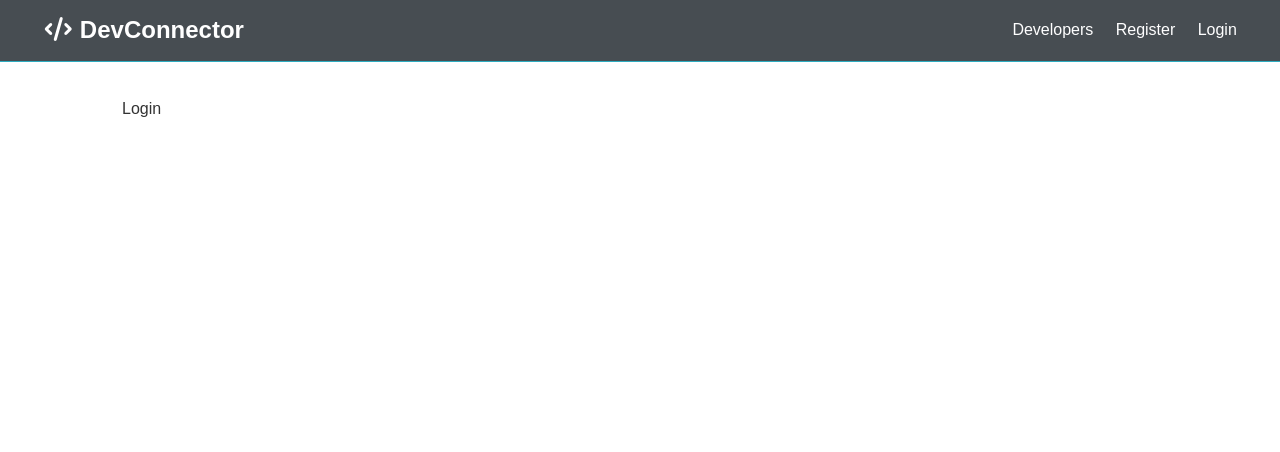
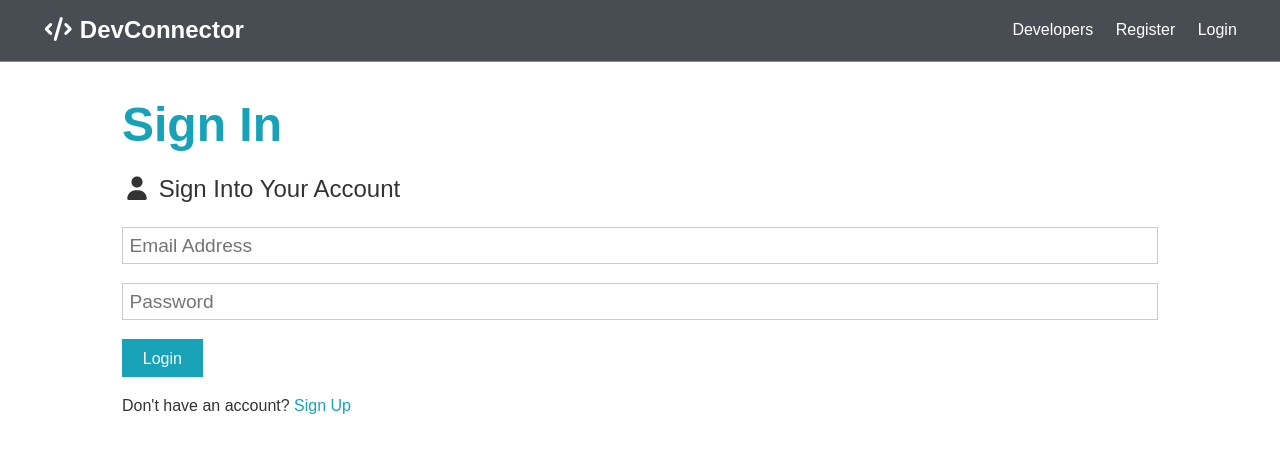
Before and after one commit to bindu1206/Dev-connector, a React (Create React App) app in the folder client/: page /login in a window 1280 px wide. Shown: the top 452 px of the page. Built offline with nearby package versions, Linux system fonts and the light colour scheme.

Commit message:
Login Form

```diff
--- a/client/src/components/auth/Login.js
+++ b/client/src/components/auth/Login.js
@@ -1,7 +1,57 @@
-import React from 'react'
+import React from "react";
+import { Link } from "react-router-dom";
+import { useState } from "react";
 
 export const Login = () => {
+  const [formData, setFormData] = useState({
+    email: "",
+    password: ""
+  });
+
+  const { email, password } = formData;
+
+  const onChange = (e) =>
+    setFormData({ ...formData, [e.target.name]: e.target.value });
+
+  const onSubmit = async(e) => {
+    e.preventDefault();
+    // Check User Login
+    console.log('SUCCESS')
+  }
+
   return (
-    <div className='container'>Login</div>
-  )
-}
+    <div className="container">
+      <h1 className="large text-primary">Sign In</h1>
+      <p className="lead">
+        <i className="fas fa-user"></i> Sign Into Your Account
+      </p>
+      <form className="form" onSubmit={e => onSubmit(e)}>
+        <div className="form-group">
+          <input
+            type="email"
+            placeholder="Email Address"
+            name="email"
+            value={email}
+            onChange={(e) => onChange(e)}
+            required
+          />
+        </div>
+        <div className="form-group">
+          <input
+            type="password"
+            placeholder="Password"
+            name="password"
+            minLength="6"
+            value={password}
+            onChange={(e) => onChange(e)}
+          />
+        </div>
+
+        <input type="submit" className="btn btn-primary" value="Login" />
+      </form>
+      <p className="my-1">
+        Don't have an account? <Link to="/register">Sign Up</Link>
+      </p>
+    </div>
+  );
+};
--- a/client/src/components/auth/Register.js
+++ b/client/src/components/auth/Register.js
@@ -1,7 +1,6 @@
 import React from "react";
 import { Link } from "react-router-dom";
 import { useState } from "react";
-import axios from 'axios'
 
 export const Register = () => {
   const [formData, setFormData] = useState({
@@ -16,32 +15,12 @@
   const onChange = (e) =>
     setFormData({ ...formData, [e.target.name]: e.target.value });
 
-  const onSubmit = async (e) => {
+  const onSubmit = async(e) => {
     e.preventDefault();
     if(password !== password2){
       console.log('Passwords do not match')
     }else{
-      const newUser = {
-        name,
-        email,
-        password,
-      }
-
-      try {
-        //Sending Data
-        const config = {
-          headers: {
-            'Content-Type' : 'application/json',
-          }
-        }
-
-        const body = JSON.stringify(newUser);
-
-        const res = await axios.post('/api/users', body, config);// Token
-        console.log(res.data)
-      } catch (error) {
-        console.error(error.response.data)
-      }
+      console.log('SUCCESS');
     }
   }
 
```
